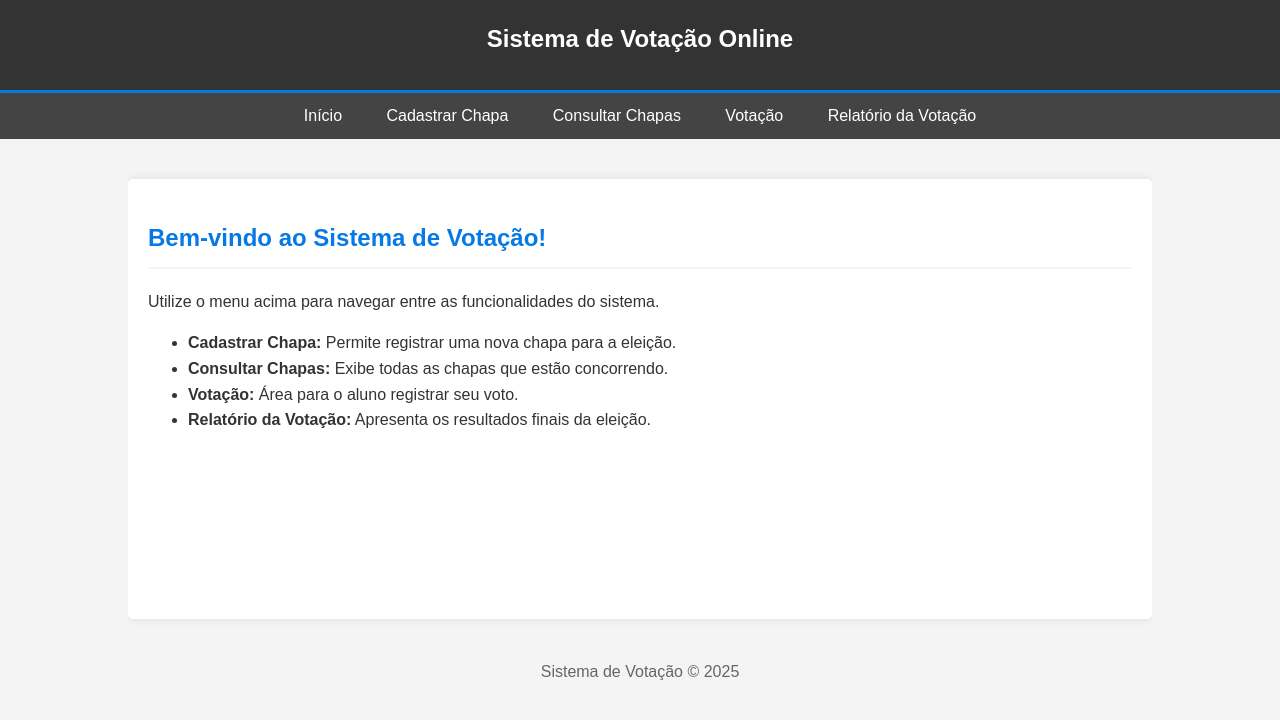
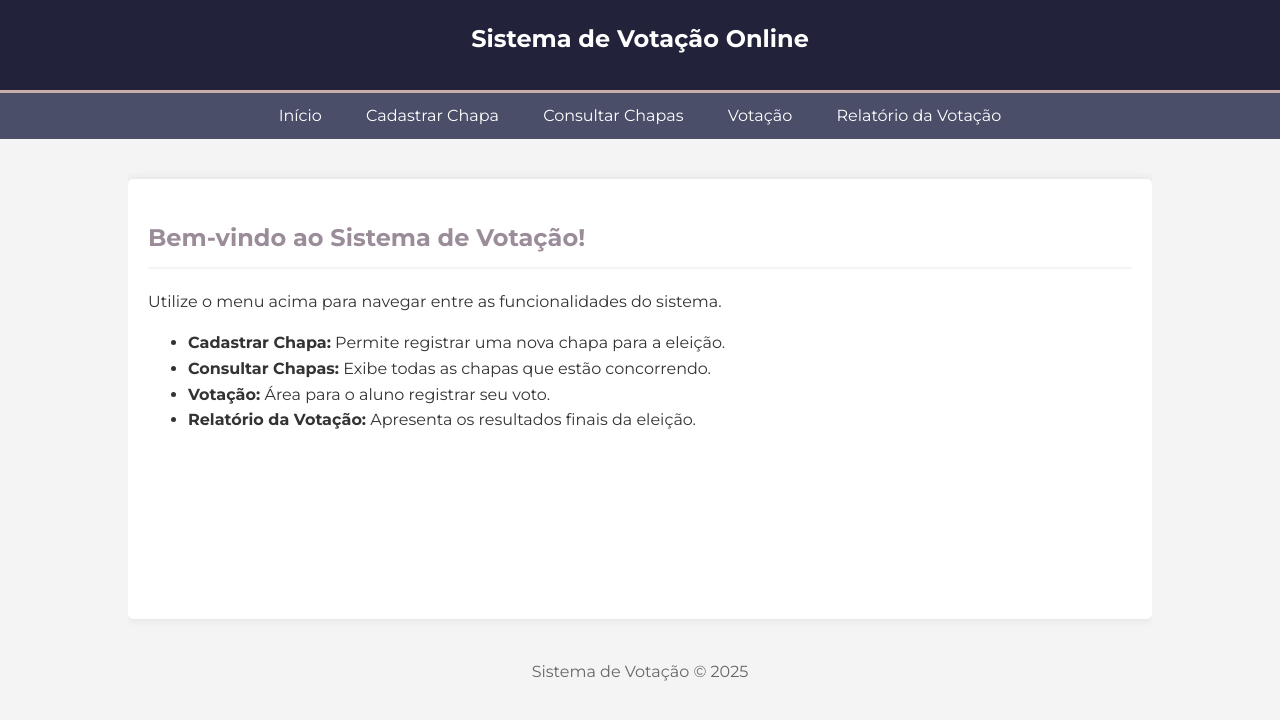
Before and after one commit to Brunasantos23/sistema_votacao, a PHP site: page / in a window 1280 px wide. Shown: the top 720 px of the page. Run offline with PHP 8.4, Linux system fonts and the light colour scheme.

Commit message:
Atualiza estilos para utilizar a fonte Montserrat e ajusta cores do cabeçalho e navegação

```diff
--- a/public/css/style.css
+++ b/public/css/style.css
@@ -1,6 +1,9 @@
+/* Importa a fonte Montserrat do Google Fonts */
+@import url('https://fonts.googleapis.com/css?family=Montserrat:400,700&display=swap');
+
 /* Estilos Gerais */
 body {
-    font-family: Arial, sans-serif;
+    font-family: "Montserrat", sans-serif;
     background-color: #f4f4f4;
     color: #333;
     line-height: 1.6;
@@ -17,11 +20,11 @@ body {
 
 /* Cabeçalho e Navegação */
 header {
-    background: #333;
+    background:#22223b ;
     color: #fff;
     padding-top: 20px;
     min-height: 70px;
-    border-bottom: #0779e4 3px solid;
+    border-bottom: #c9ada7 3px solid;
 }
 
 header h1 {
@@ -31,7 +34,7 @@ header h1 {
 }
 
 nav {
-    background: #444;
+    background:#4a4e69;
     padding: 10px 0;
     text-align: center;
 }
@@ -44,7 +47,7 @@ nav a {
 }
 
 nav a:hover {
-    background: #0779e4;
+    background: #9a8c98;
     border-radius: 5px;
 }
 
@@ -59,7 +62,7 @@ main {
 }
 
 main h2 {
-    color: #0779e4;
+    color: #9a8c98;
     border-bottom: 2px solid #f4f4f4;
     padding-bottom: 10px;
 }
```
